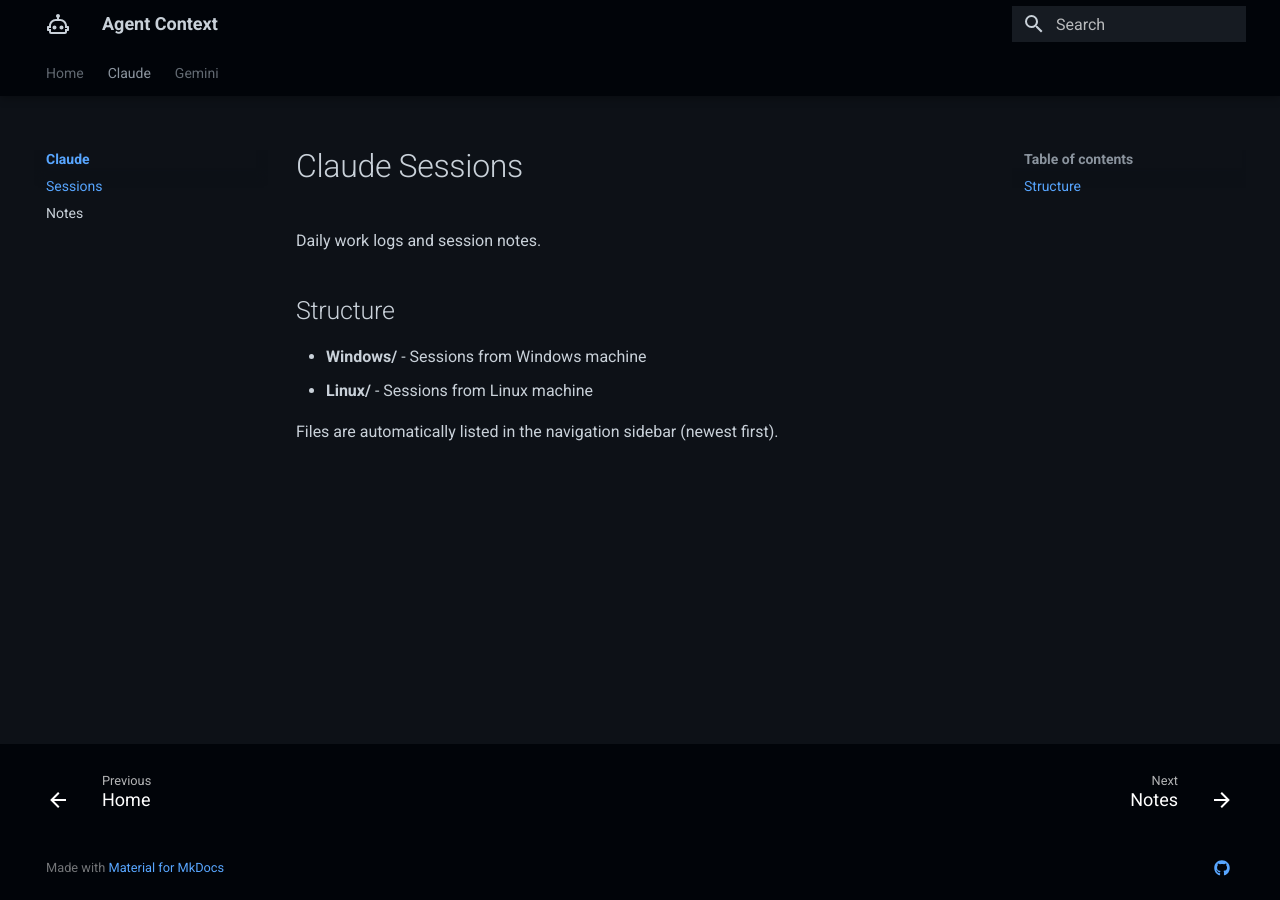
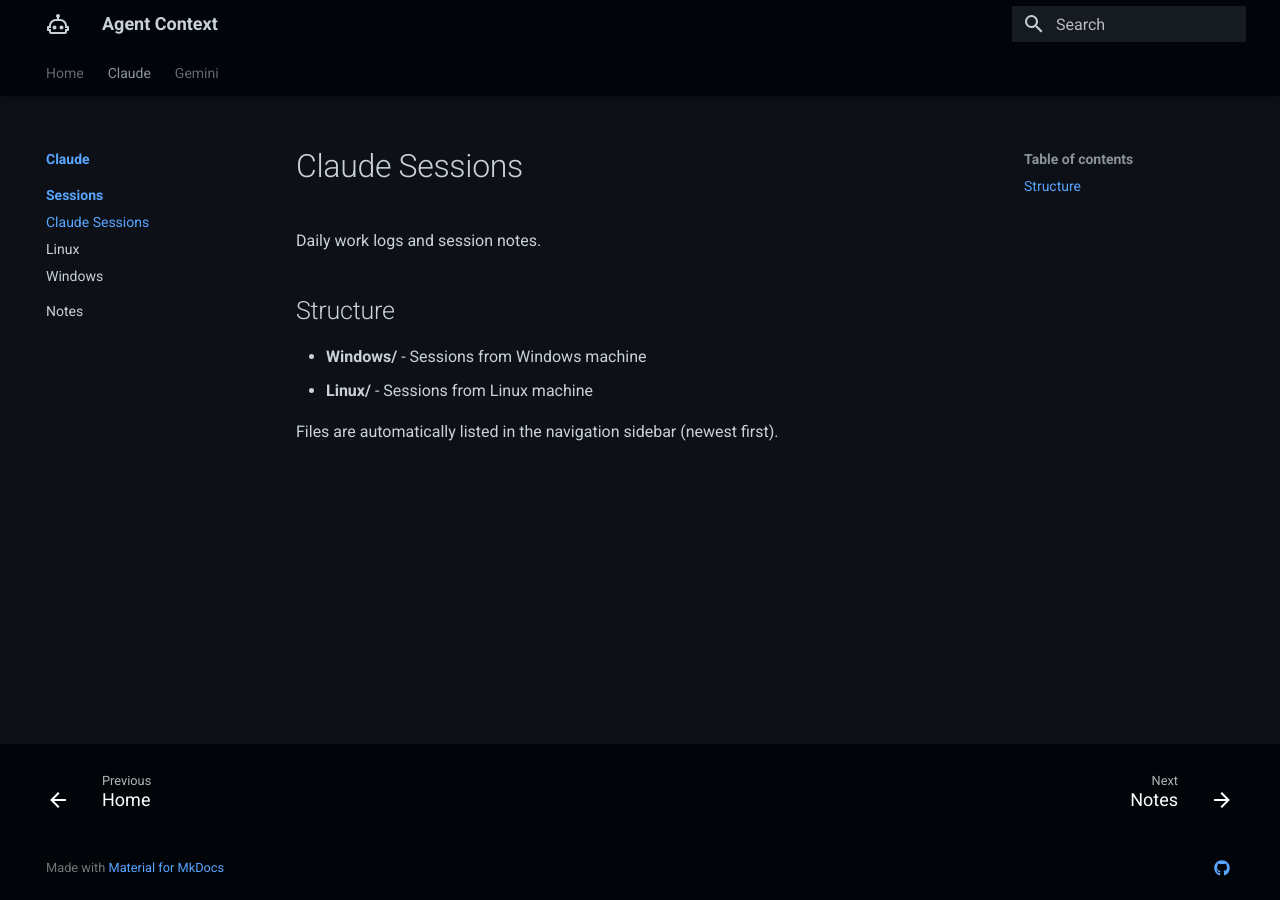
Before and after one commit to ThanuMahee12/AgentContext, an MkDocs documentation site: the page built from docs/Claude/sessions/index.md, in a window 1280 px wide. Built offline with MkDocs 1.6.1 and Material for MkDocs 9.7.7, drawn with Linux system fonts in a browser that asks for light colours.

Commit message:
fix: update nav to show linux/windows session subfolders

```diff
--- a/mkdocs.yml
+++ b/mkdocs.yml
@@ -31,7 +31,10 @@
 nav:
   - Home: index.md
   - Claude:
-      - Sessions: Claude/sessions/index.md
+      - Sessions:
+          - Claude/sessions/index.md
+          - Linux: Claude/sessions/linux
+          - Windows: Claude/sessions/windows
       - Notes: Claude/notes/index.md
   - Gemini:
       - Sessions: Gemini/sessions/index.md
```
